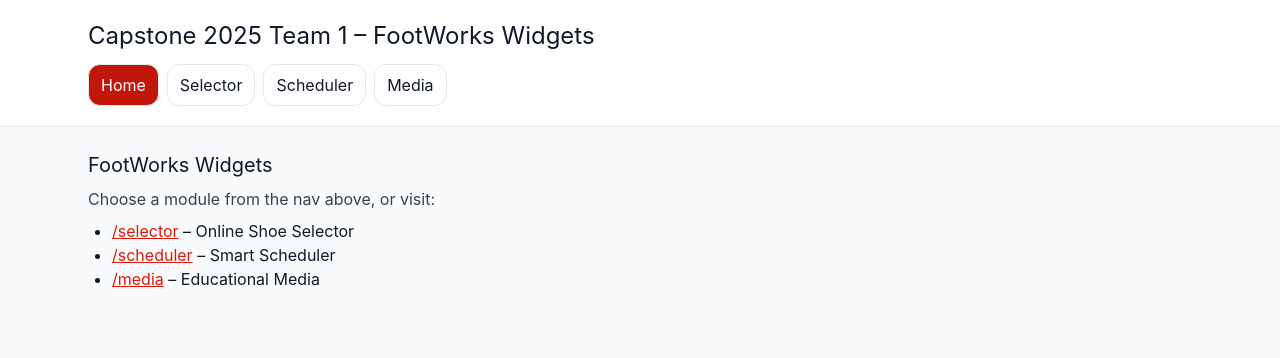
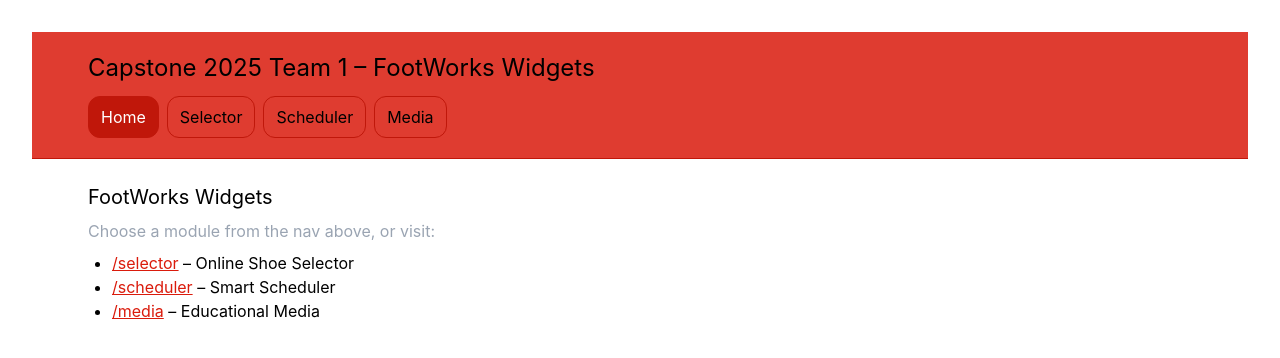
Before and after one commit to Cbland54/Capstone-2025-Team-1, a React (Vite) app: page / in a window 1280 px wide. Shown: the top 358 px of the page. Built offline with nearby package versions, Linux system fonts and the light colour scheme.

Commit message:
updated styling for better user experience

```diff
--- a/src/index.css
+++ b/src/index.css
@@ -1,8 +1,4 @@
 @import "tailwindcss";
-/* Tailwind entry (works with Vite) */
-@tailwind base;
-@tailwind components;
-@tailwind utilities;
 
 /* ===== FootWorks tokens ===== */
 :root {
@@ -33,15 +29,9 @@
   --color-accent-800: #1f2937;
   --color-accent-900: #111827;
 
-  /* Semantic */
-  --color-success: #16a34a;
-  --color-warning: #ca8a04;
-  --color-danger:  #dc2626;
-  --color-info:    #2563eb;
-
-  /* Neutrals (dark default) */
+  /* === Your preferred light color scheme === */
   --color-bg:      #ffffff;
-  --color-panel:   #da1b0c;
+  --color-panel:   #da1b0c;  /* strong red panel */
   --color-elev:    #111827;
   --color-border:  #c0170a;
   --color-text:    #000000;
@@ -55,19 +45,7 @@
   --shadow-lg: 0 10px 15px -3px rgb(0 0 0 / 0.25), 0 4px 6px -4px rgb(0 0 0 / 0.20);
 }
 
-/* Light mode override */
-@media (prefers-color-scheme: light) {
-  :root {
-    --color-bg: #f9fafb;
-    --color-panel: #ffffff;
-    --color-elev: #ffffff;
-    --color-border: #e5e7eb;
-    --color-text: #111827;
-    --color-muted: #374151;
-  }
-}
-
-/* ===== Reusable utilities (UI kit) ===== */
+/* ===== Utilities ===== */
 @layer utilities {
   .btn {
     @apply inline-flex items-center justify-center gap-2 px-4 py-2 rounded-[var(--radius-md)]
@@ -88,3 +66,44 @@
   .label       { @apply text-sm text-[var(--color-muted)] mb-1; }
   .kbd         { @apply inline-flex items-center rounded border border-[var(--color-border)] bg-[var(--color-elev)] px-1.5 py-0.5 text-xs font-mono; }
 }
+
+/* ===== Layout / Shell ===== */
+#root {
+  max-width: 80rem;
+  margin: 0 auto;
+  padding: 2rem;
+  color: var(--color-text);
+  background: var(--color-bg);
+  text-align: initial;
+}
+
+/* ===== Logo ===== */
+.logo {
+  height: 6rem;
+  padding: 1.5rem;
+  will-change: filter, transform;
+  transition: filter 300ms, transform 300ms;
+}
+.logo:hover {
+  filter:
+    drop-shadow(0 0 1.25rem color-mix(in srgb, var(--color-brand-500) 70%, transparent))
+    drop-shadow(0 0 0.5rem color-mix(in srgb, var(--color-brand-500) 35%, transparent));
+}
+
+/* ===== Animation ===== */
+@keyframes logo-spin { from { transform: rotate(0deg); } to { transform: rotate(360deg); } }
+@media (prefers-reduced-motion: no-preference) {
+  a:nth-of-type(2) .logo { animation: logo-spin infinite 20s linear; }
+}
+
+/* ===== Misc helpers ===== */
+.demo-card {
+  padding: 2rem;
+  border: 1px solid var(--color-border);
+  border-radius: var(--radius-lg);
+  background: var(--color-panel);
+  box-shadow: var(--shadow-soft);
+}
+.read-the-docs {
+  color: var(--color-muted);
+}
```
